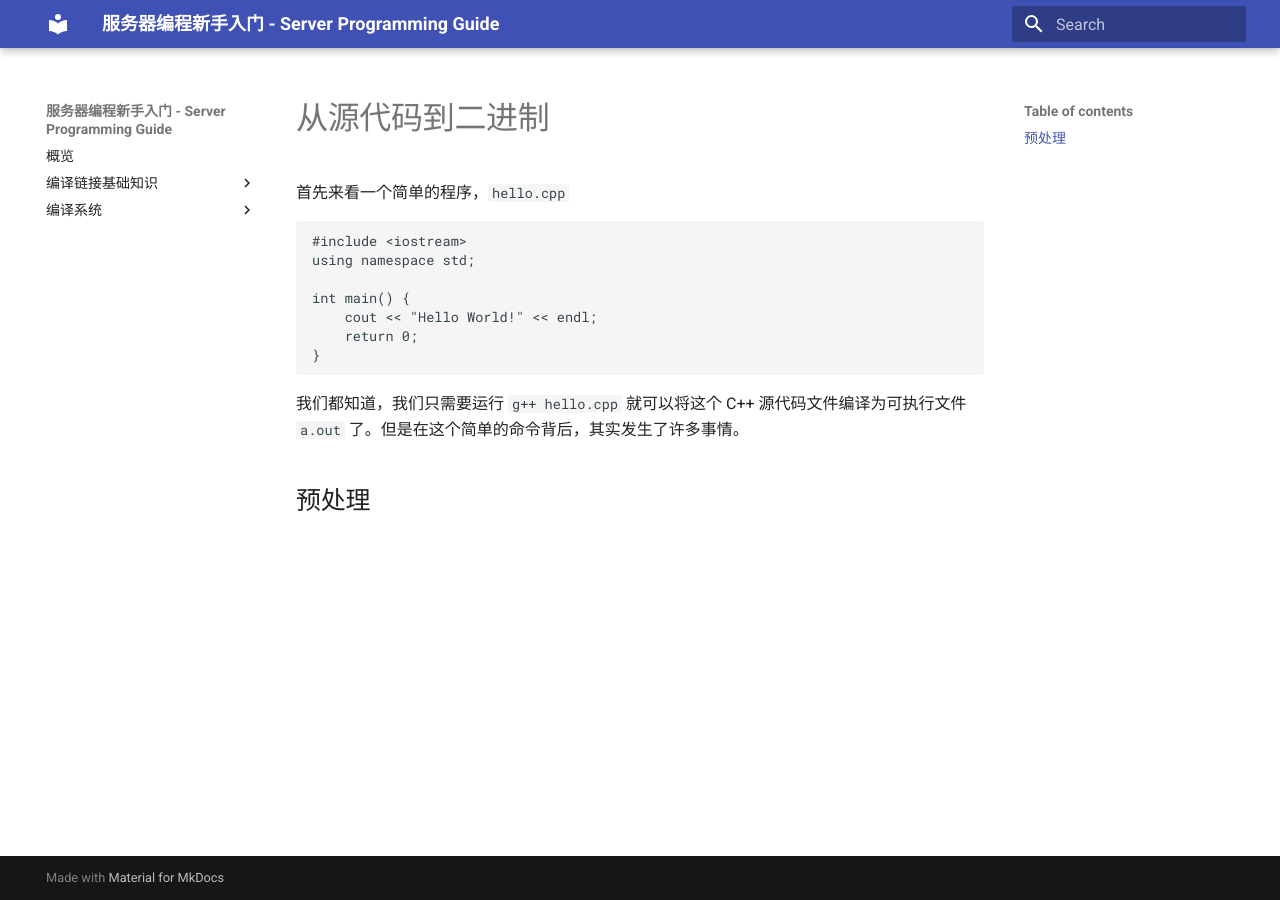
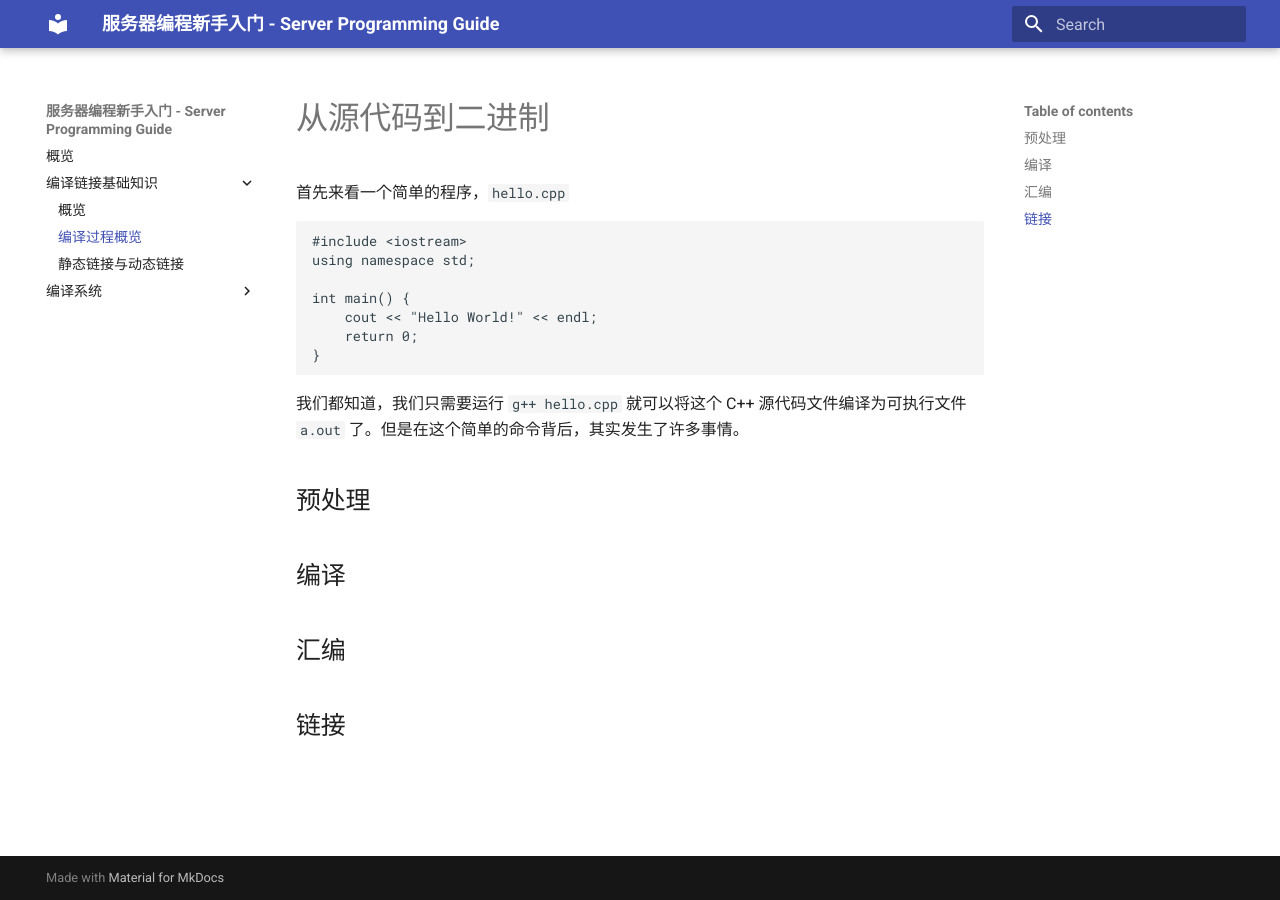
Before and after one commit to howardlau1999/server-programming-guide, an MkDocs documentation site: the page built from docs/basics/procedure.md, in a window 1280 px wide. Built offline with MkDocs 1.6.1 and Material for MkDocs 9.7.7, drawn with Linux system fonts in a browser that asks for light colours.

Commit message:
add linkage

```diff
--- a/docs/basics/procedure.md
+++ b/docs/basics/procedure.md
@@ -15,3 +15,9 @@ int main() {
 我们都知道，我们只需要运行 `g++ hello.cpp` 就可以将这个 C++ 源代码文件编译为可执行文件 `a.out` 了。但是在这个简单的命令背后，其实发生了许多事情。
 
 ## 预处理
+
+## 编译
+
+## 汇编
+
+## 链接
--- a/mkdocs.yml
+++ b/mkdocs.yml
@@ -6,6 +6,8 @@ nav:
   - 概览: "index.md"
   - 编译链接基础知识:
     - 概览: "basics/index.md"
+    - 编译过程概览: "basics/procedure.md"
+    - 静态链接与动态链接: "basics/static-dynamic-linkage.md"
   - 编译系统:
     - 概览: "build-system/index.md"
     - CMake: "build-system/cmake.md"
```
Also changed, not shown: docs/basics/static-dynamic-linkage.md (added).
